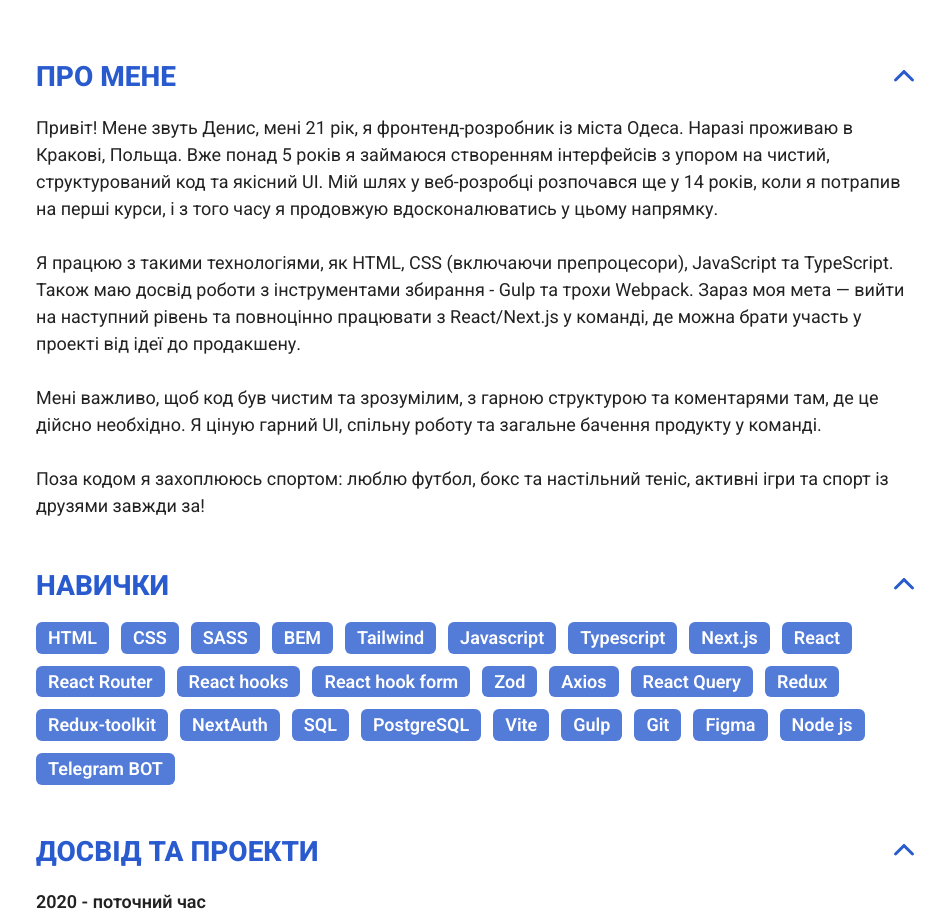
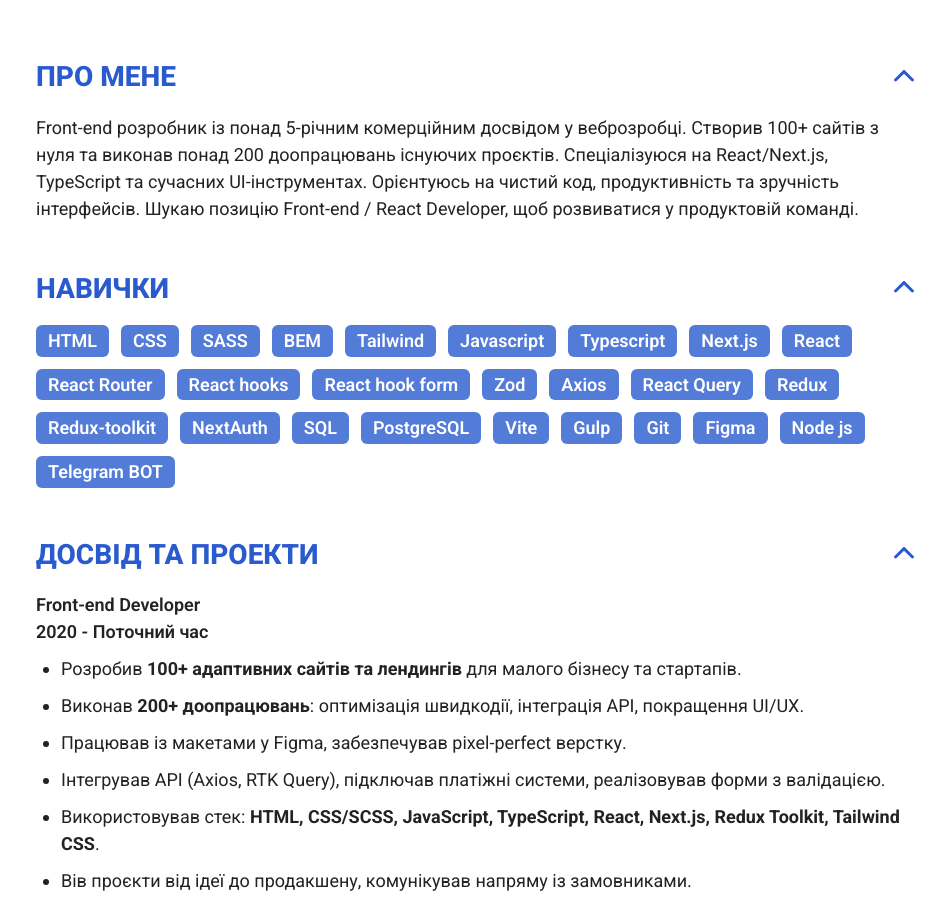
Before and after one commit to Denjs24/resume, a plain HTML site: page index.html in a window 1280 px wide. Shown: the top 922 px of the page, 344-1280 px from the left. Drawn offline with Linux system fonts and the light colour scheme.

Commit message:
Update index.html

```diff
--- a/index.html
+++ b/index.html
@@ -104,13 +104,14 @@
 									</div>
 									<div style="display: block;" class="main-section__body">
 										<div class="main-section__text">
-											<p>Привіт! Мене звуть Денис, мені 21 рік, я фронтенд-розробник із міста Одеса. Наразі проживаю в Кракові, Польща. Вже понад 5 років я займаюся створенням інтерфейсів з упором на чистий, структурований код та якісний UI. Мій шлях у веб-розробці розпочався ще у 14 років, коли я потрапив на перші курси, і з того часу я продовжую вдосконалюватись у цьому напрямку.</p>
-											<br>
-											<p>Я працюю з такими технологіями, як HTML, CSS (включаючи препроцесори), JavaScript та TypeScript. Також маю досвід роботи з інструментами збирання - Gulp та трохи Webpack. Зараз моя мета — вийти на наступний рівень та повноцінно працювати з React/Next.js у команді, де можна брати участь у проекті від ідеї до продакшену.</p>
-											<br>
-											<p>Мені важливо, щоб код був чистим та зрозумілим, з гарною структурою та коментарями там, де це дійсно необхідно. Я ціную гарний UI, спільну роботу та загальне бачення продукту у команді.</p>
-											<br>
-											<p>Поза кодом я захоплююсь спортом: люблю футбол, бокс та настільний теніс, активні ігри та спорт із друзями завжди за!</p>
+											<p>Front-end розробник із понад 5-річним комерційним досвідом у
+веброзробці. Створив 100+ сайтів з нуля та виконав
+понад 200 доопрацювань існуючих проєктів. Спеціалізуюся на
+React/Next.js, TypeScript та сучасних UI-інструментах. Орієнтуюсь на
+чистий код, продуктивність та зручність інтерфейсів. Шукаю
+позицію Front-end / React Developer, щоб розвиватися у продуктовій
+команді.
+</p>
 										</div>
 									</div>
 								</div>
@@ -165,25 +166,25 @@
 									</div>
 									<div style="display: block;" class="main-section__body">
 										<div class="main-section__text">
-											<h5>2020 - поточний час</h5>
+											<h5>Front-end Developer<br>2020 - Поточний час</h5>
 											<ul>
 												<li>
-													<p>Створив безліч адаптивних сайтів та лендингів з нуля, наголошуючи на чистій структурі та масштабованості.</p>
+													<p>Розробив <b>100+ адаптивних сайтів та лендингів</b> для малого бізнесу та стартапів.</p>
 												</li>
 												<li>
-													<p>Перекладав макети з Figma в піксель-перфект інтерфейси з використанням HTML, SCSS, JavaScript та пізніше TypeScript.</p>
+													<p>Виконав <b>200+ доопрацювань</b>: оптимізація швидкодії, інтеграція API, покращення UI/UX.</p>
 												</li>
 												<li>
-													<p>Інтегрував API через Axios та RTK Query, працював із формами, валідацією та логікою UI-зворотного зв'язку.</p>
+													<p>Працював із макетами у Figma, забезпечував pixel-perfect верстку.</p>
 												</li>
 												<li>
-													<p>Використовував Git для контролю версій та розгортав проекти на Vercel.</p>
+													<p>Інтегрував API (Axios, RTK Query), підключав платіжні системи, реалізовував форми з валідацією.</p>
 												</li>
 												<li>
-													<p>Розробляв веб-застосунки на React та Next.js із застосуванням Redux Toolkit та Tailwind CSS.</p>
+													<p>Використовував стек: <b>HTML, CSS/SCSS, JavaScript, TypeScript, React, Next.js, Redux Toolkit, Tailwind CSS</b>.</p>
 												</li>
 												<li>
-													<p>Оптимізовував продуктивність застосунків: мемоізація, коректна робота з великими списками, lazy loading.</p>
+													<p>Вів проєкти від ідеї до продакшену, комунікував напряму із замовниками.</p>
 												</li>
 											</ul>
 											<br>
```
